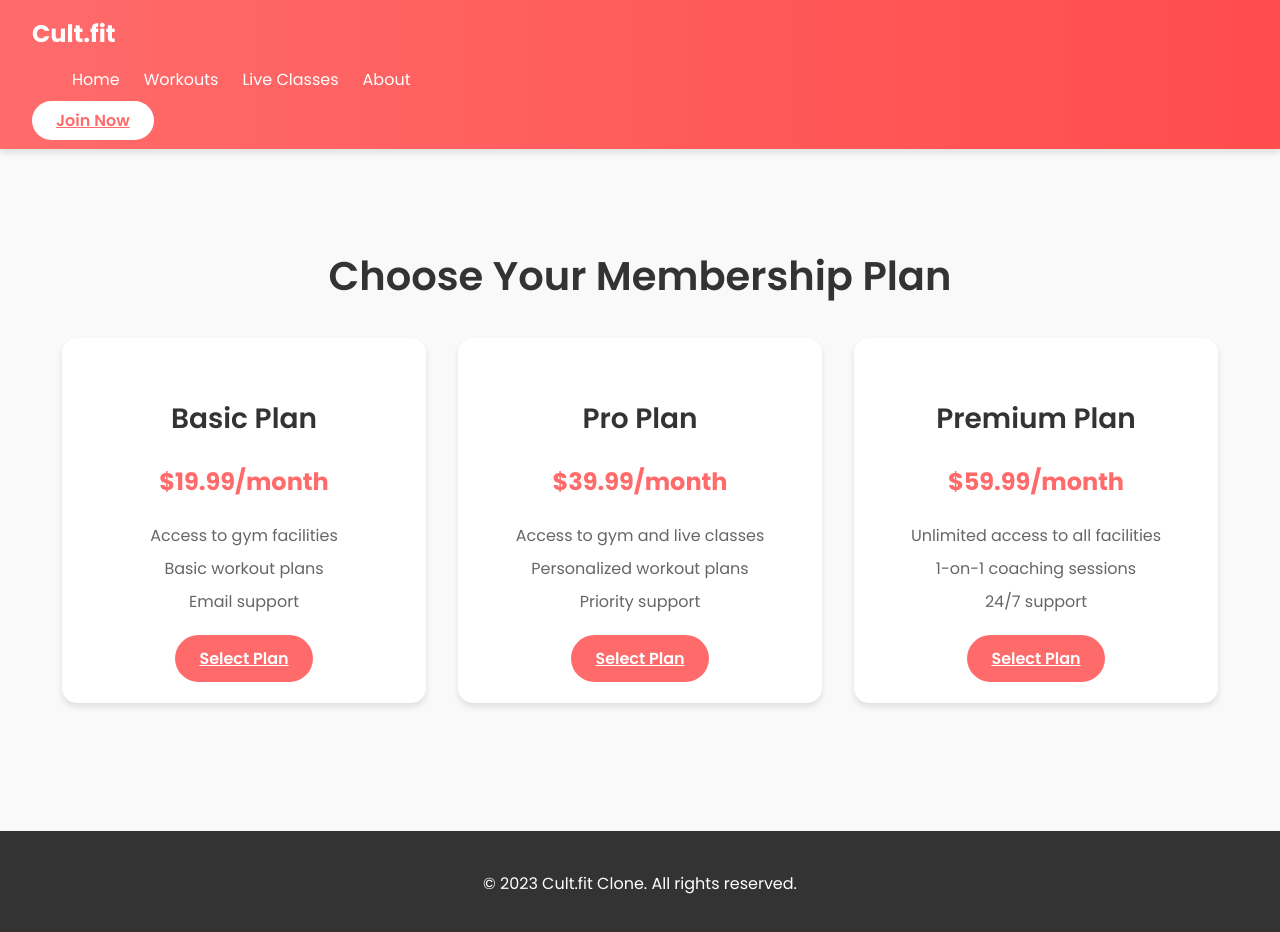
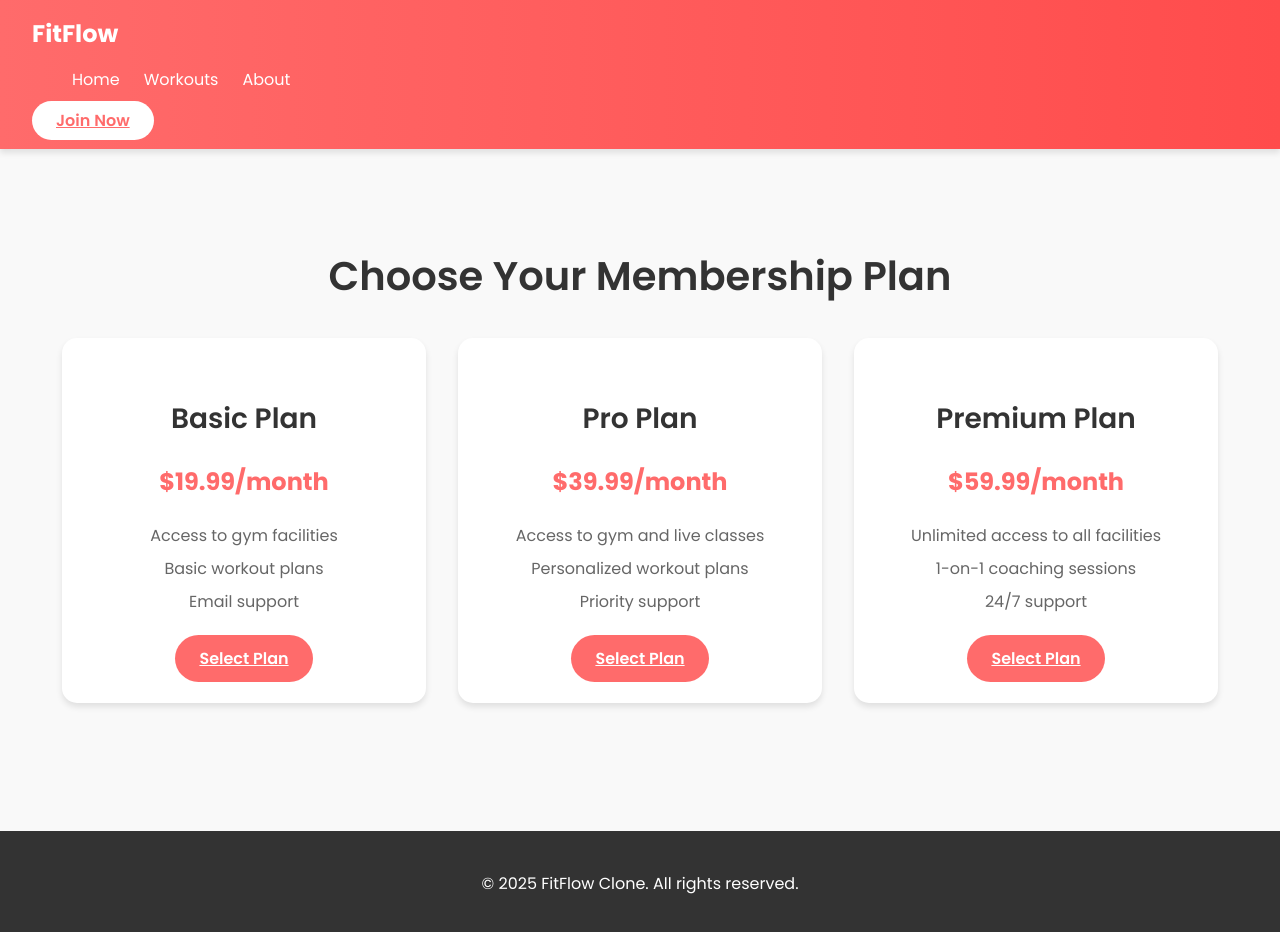
Before and after one commit to El3troX/FitFlow, a plain HTML site: page membership.html in a window 1280 px wide. Drawn offline with Linux system fonts and the light colour scheme.

Commit message:
Update membership.html

```diff
--- a/membership.html
+++ b/membership.html
@@ -3,18 +3,17 @@
 <head>
   <meta charset="UTF-8">
   <meta name="viewport" content="width=device-width, initial-scale=1.0">
-  <title>Membership Options - Cult.fit</title>
+  <title>Membership Options - FitFlow</title>
   <link rel="stylesheet" href="styles.css">
   <link href="https://fonts.googleapis.com/css2?family=Poppins:wght@300;400;600;700&display=swap" rel="stylesheet">
 </head>
 <body>
   <header>
     <nav>
-      <div class="logo">Cult.fit</div>
+      <div class="logo">FitFlow</div>
       <ul class="nav-links">
         <li><a href="index.html">Home</a></li>
-        <li><a href="index.html#workouts">Workouts</a></li>
-        <li><a href="index.html#live-classes">Live Classes</a></li>
+        <li><a href="workouts.html">Workouts</a></li>
         <li><a href="index.html#about">About</a></li>
       </ul>
       <a href="membership.html" class="cta-button">Join Now</a>
@@ -58,7 +57,7 @@
   </section>
 
   <footer>
-    <p>&copy; 2023 Cult.fit Clone. All rights reserved.</p>
+    <p>&copy; 2025 FitFlow Clone. All rights reserved.</p>
   </footer>
 </body>
 </html>
```
